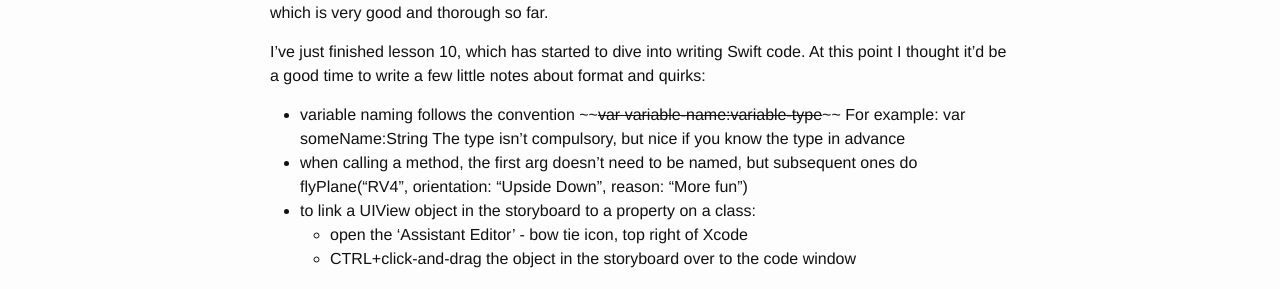
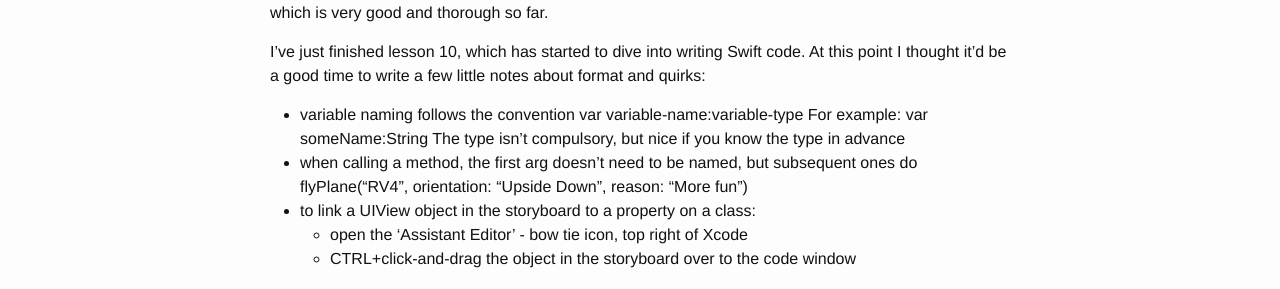
Before and after one commit to peterussell/peterussell.github.io_old, a Jekyll site: the page built from _posts/2015-01-26-learning-swift-code-tips-and-quirks-1.md, in a window 1280 px wide. Shown: the part 247-536 px from the top of the page. Built offline with Jekyll 4.4.1, drawn with Linux system fonts in a browser that asks for light colours; comment, search, counter and statistics services are not loaded.

Commit message:
this time?

```diff
--- a/_posts/2015-01-26-learning-swift-code-tips-and-quirks-1.md
+++ b/_posts/2015-01-26-learning-swift-code-tips-and-quirks-1.md
@@ -14,12 +14,13 @@ I've just finished lesson 10, which has started to dive into writing Swift code.
 At this point I thought it'd be a good time to write a few little notes about
 format and quirks:
 
- - variable naming follows the convention ~~~~var variable-name:variable-type~~~~
+ - variable naming follows the convention
+        var variable-name:variable-type
    For example:
-    var someName:String
+        var someName:String
    The type isn't compulsory, but nice if you know the type in advance
  - when calling a method, the first arg doesn't need to be named, but subsequent ones do
-    flyPlane("RV4", orientation: "Upside Down", reason: "More fun")
+        flyPlane("RV4", orientation: "Upside Down", reason: "More fun")
  - to link a UIView object in the storyboard to a property on a class:
     - open the 'Assistant Editor' - bow tie icon, top right of Xcode
     - CTRL+click-and-drag the object in the storyboard over to the code window
```
